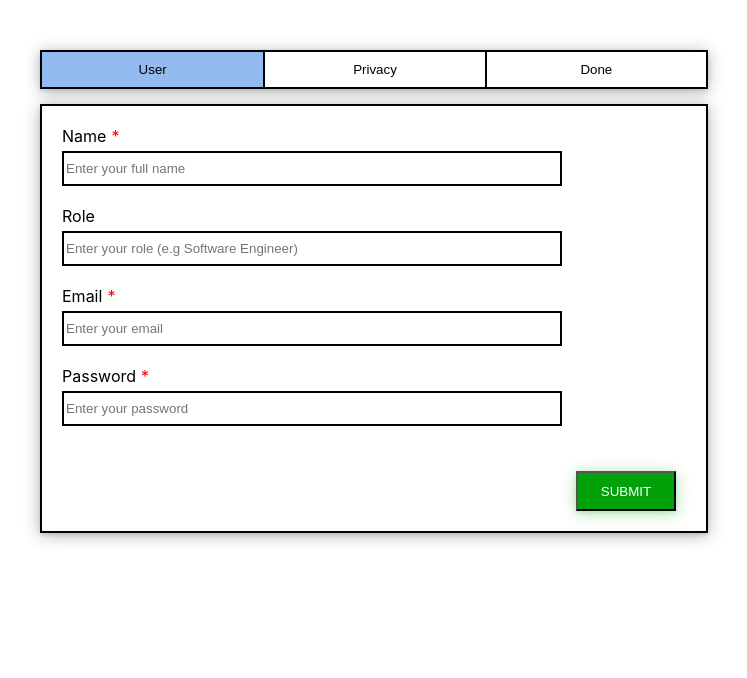
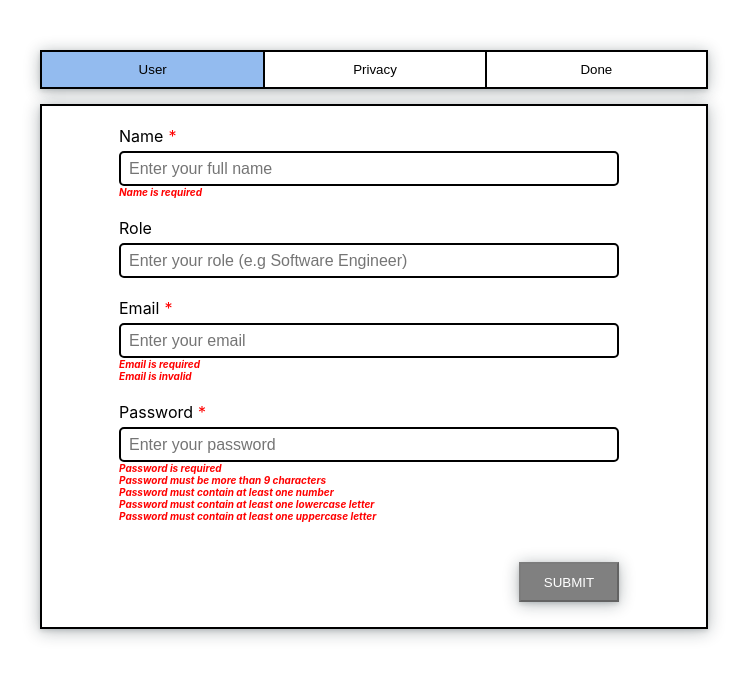
Before and after one commit to oreoluwade/tray-io-form-stage, a Next.js app: page / in a window 1280 px wide. Shown: the top 678 px of the page, without its empty margins (266-1013 px from the left). Built offline with nearby package versions, Linux system fonts and the light colour scheme.

Commit message:
Add Form validator

```diff
--- a/src/components/input/Input.module.scss
+++ b/src/components/input/Input.module.scss
@@ -18,10 +18,22 @@
   width: 100%;
   max-width: 500px;
   border: 2px solid $black;
-  padding: 2px;
+  padding-left: 8px;
+  padding-top: 2px;
+  padding-bottom: 2px;
   height: 35px;
+  line-height: 18px;
+  font-size: 16px;
+  border-radius: 5px;
 }
 
 .required {
-  color: red
+  color: red;
 }
+
+.error {
+  color: red;
+  font-size: 10px;
+  font-style: italic;
+  font-weight: bold;
+}
--- a/src/components/input/index.js
+++ b/src/components/input/index.js
@@ -15,7 +15,6 @@ const Input = ({
   return (
     <div className={styles.root}>
       <label htmlFor={id} className={styles.label}>
-        {/* {label} */}
         <p className={styles.label__text}>{label}</p>
         {required && (
           <>
@@ -36,6 +35,13 @@ const Input = ({
         id={id}
         className={styles.input}
       />
+      {error &&
+        error.length > 0 &&
+        error.map((err, idx) => (
+          <p className={styles.error} key={idx}>
+            {err}
+          </p>
+        ))}
     </div>
   );
 };
--- a/src/components/privacy-form/PrivacyForm.module.scss
+++ b/src/components/privacy-form/PrivacyForm.module.scss
@@ -3,6 +3,8 @@
 .root {
   display: flex;
   flex-direction: column;
+  min-height: 250px;
+  position: relative;
 }
 
 .form {
@@ -21,3 +23,9 @@
     height: 20px;
   }
 }
+
+.submit {
+  position: absolute;
+  bottom: 0px;
+  right: 0px;
+}
--- a/src/components/privacy-form/index.js
+++ b/src/components/privacy-form/index.js
@@ -1,8 +1,9 @@
 import { useState } from 'react';
+import cn from 'classnames';
 import Spacer from '../spacer';
 import styles from './PrivacyForm.module.scss';
 
-const PrivacyForm = () => {
+const PrivacyForm = ({ handleSubmit }) => {
   const [getTrayIoProductUpdate, setGetTrayIoProductUpdate] = useState(false);
   const [getOtherProductsUpdate, setGetOtherProductsUpdate] = useState(false);
 
@@ -50,6 +51,17 @@ const PrivacyForm = () => {
           Tray.io team
         </p>
       </div>
+
+      <button
+        className={cn({
+          'submit-button': true,
+          [styles.submit]: true
+        })}
+        onClick={handleSubmit}
+        type="button"
+      >
+        SUBMIT
+      </button>
     </div>
   );
 };
--- a/src/components/user-form/UserForm.module.scss
+++ b/src/components/user-form/UserForm.module.scss
@@ -3,4 +3,18 @@
 .root {
   display: flex;
   flex-direction: column;
+  position: relative;
+  width: 500px;
+  margin: 0 auto;
+
 }
+
+.submit {
+  position: absolute;
+  bottom: 0px;
+  right: 0px;
+
+  &--disabled {
+    background-color: grey;
+  }
+}
--- a/src/components/user-form/index.js
+++ b/src/components/user-form/index.js
@@ -1,10 +1,14 @@
-import { useReducer } from 'react';
+import { useReducer, useState, useEffect } from 'react';
+import cn from 'classnames';
 import { internalStateReducer } from '../../helpers/utlility-functions';
 import Input from '../input';
 import Spacer from '../spacer';
 import styles from './UserForm.module.scss';
+import validateForm from '../../helpers/validator';
 
-const UserForm = () => {
+const UserForm = ({ handleSubmit }) => {
+  const [disabled, setDisabled] = useState(true);
+  const [formErrors, setFormErrors] = useState({});
   const [{ name, role, email, password }, setState] = useReducer(
     internalStateReducer,
     {
@@ -14,6 +18,17 @@ const UserForm = () => {
       password: ''
     }
   );
+
+  useEffect(() => {
+    const errors = validateForm({ name, email, password });
+    setFormErrors(errors);
+
+    if (Object.values(errors).every(err => err.length === 0)) {
+      setDisabled(false);
+    } else {
+      setDisabled(true);
+    }
+  }, [email, name, password]);
 
   const handleInputChange = e => {
     setState({ [e.target.id]: e.target.value });
@@ -29,6 +44,7 @@ const UserForm = () => {
         required
         type="text"
         placeholder="Enter your full name"
+        error={formErrors.name}
       />
 
       <Spacer height={20} />
@@ -52,6 +68,7 @@ const UserForm = () => {
         required
         type="email"
         placeholder="Enter your email"
+        error={formErrors.email}
       />
 
       <Spacer height={20} />
@@ -64,9 +81,23 @@ const UserForm = () => {
         required
         type="password"
         placeholder="Enter your password"
+        error={formErrors.password}
       />
 
       <Spacer height={80} />
+
+      <button
+        className={cn({
+          'submit-button': true,
+          [styles.submit]: true,
+          [styles['submit--disabled']]: disabled
+        })}
+        onClick={handleSubmit}
+        type="button"
+        disabled={disabled}
+      >
+        SUBMIT
+      </button>
     </div>
   );
 };
--- /dev/null
+++ b/src/helpers/regexes.js
@@ -0,0 +1,7 @@
+export const emailRegex =
+  /^(([^<>()[\]\\.,;:\s@"]+(\.[^<>()[\]\\.,;:\s@"]+)*)|(".+"))@((\[[0-9]{1,3}\.[0-9]{1,3}\.[0-9]{1,3}\.[0-9]{1,3}\])|(([a-zA-Z\-0-9]+\.)+[a-zA-Z]{2,}))$/;
+
+export const numberRegex = /\d/;
+
+export const lowerCaseRegex = /[a-z]/;
+export const upperCaseRegex = /[A-Z]/;
--- a/src/helpers/utlility-functions.js
+++ b/src/helpers/utlility-functions.js
@@ -2,3 +2,7 @@ export const internalStateReducer = (previousState, newState) => ({
   ...previousState,
   ...newState
 });
+
+export const convertToTitleCase = word => {
+  return word.charAt(0).toUpperCase() + word.slice(1);
+};
--- /dev/null
+++ b/src/helpers/validator.js
@@ -0,0 +1,67 @@
+import {
+  emailRegex,
+  numberRegex,
+  lowerCaseRegex,
+  upperCaseRegex
+} from './regexes';
+
+const validatePassword = password => {
+  const errors = [];
+
+  if (!password.length) {
+    errors.push('Password is required');
+  }
+
+  if (password.trim().length <= 9) {
+    errors.push('Password must be more than 9 characters');
+  }
+
+  if (!numberRegex.test(password)) {
+    errors.push('Password must contain at least one number');
+  }
+
+  if (!lowerCaseRegex.test(password)) {
+    errors.push('Password must contain at least one lowercase letter');
+  }
+
+  if (!upperCaseRegex.test(password)) {
+    errors.push('Password must contain at least one uppercase letter');
+  }
+
+  return errors;
+};
+
+const validateName = name => {
+  const nameErrors = [];
+
+  if (!name.length) {
+    nameErrors.push('Name is required');
+  }
+
+  return nameErrors;
+};
+
+const validateEmail = email => {
+  const emailErrors = [];
+
+  if (!email.length) {
+    emailErrors.push('Email is required');
+  }
+
+  if (!emailRegex.test(email)) {
+    emailErrors.push('Email is invalid');
+  }
+
+  return emailErrors;
+};
+
+const validateForm = formData => {
+  const errors = {};
+  errors.name = validateName(formData.name);
+  errors.email = validateEmail(formData.email);
+  errors.password = validatePassword(formData.password);
+
+  return errors;
+};
+
+export default validateForm;
--- a/src/pages/index.js
+++ b/src/pages/index.js
@@ -4,8 +4,6 @@ import DoneTabContent from '../components/done-tab-content';
 import PrivacyForm from '../components/privacy-form';
 import UserForm from '../components/user-form';
 import styles from '../styles/Home.module.scss';
-
-const tabsWithSubmitButton = ['User', 'Privacy'];
 
 const Home = () => {
   const selectedTab = useSelector(state => state.form.selectedTab);
@@ -17,19 +15,11 @@ const Home = () => {
       <Tabs selectedTab="" />
       <Spacer height="15px" />
       <div className={styles.form_wrapper}>
-        {selectedTab === 'User' && <UserForm />}
-        {selectedTab === 'Privacy' && <PrivacyForm />}
+        {selectedTab === 'User' && <UserForm handleSubmit={handleSubmit} />}
+        {selectedTab === 'Privacy' && (
+          <PrivacyForm handleSubmit={handleSubmit} />
+        )}
         {selectedTab === 'Done' && <DoneTabContent />}
-
-        {tabsWithSubmitButton.includes(selectedTab) && (
-          <button
-            className={styles.submit_button}
-            onClick={handleSubmit}
-            type="button"
-          >
-            SUBMIT
-          </button>
-        )}
       </div>
     </div>
   );
--- a/src/styles/Home.module.scss
+++ b/src/styles/Home.module.scss
@@ -16,15 +16,3 @@
   padding: 20px 30px 25px 20px;
   box-shadow: rgba(14, 30, 37, 0.12) 0px 2px 4px 0px, rgba(14, 30, 37, 0.32) 0px 2px 16px 0px;
 }
-
-.submit_button {
-  width: 100px;
-  height: 40px;
-  background-color: $green;
-  color: $white;
-  position: absolute;
-  bottom: 20px;
-  right: 30px;
-  box-shadow: rgba(0, 161, 9, 0.12) 0px 2px 4px 0px, rgba(0, 161, 9, 0.32) 0px 2px 16px 0px;
-
-}
--- a/src/styles/globals.scss
+++ b/src/styles/globals.scss
@@ -22,3 +22,11 @@ p, h1, h2, h3, h4, h5, h6, label {
 * {
   box-sizing: border-box;
 }
+
+.submit-button {
+  width: 100px;
+  height: 40px;
+  background-color: $green;
+  color: $white;
+  box-shadow: rgba(14, 30, 37, 0.12) 0px 2px 4px 0px, rgba(14, 30, 37, 0.32) 0px 2px 16px 0px;
+}
```
